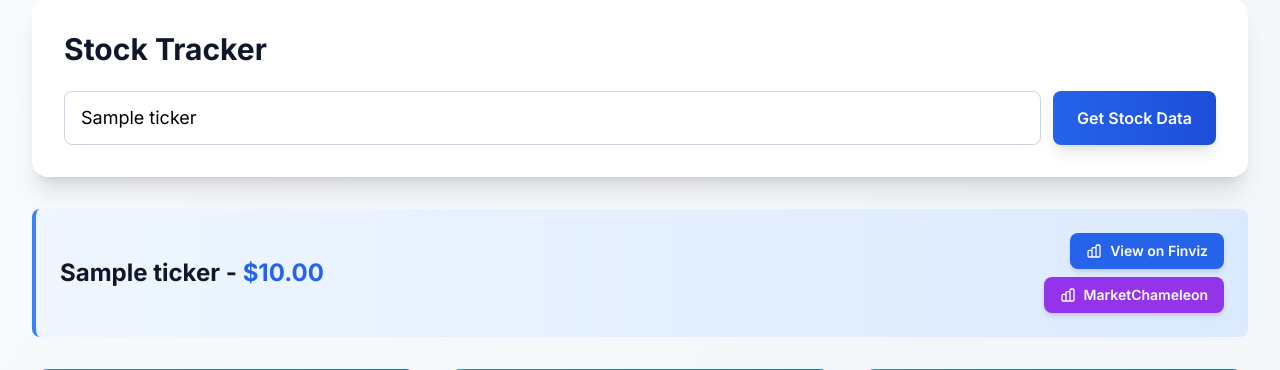
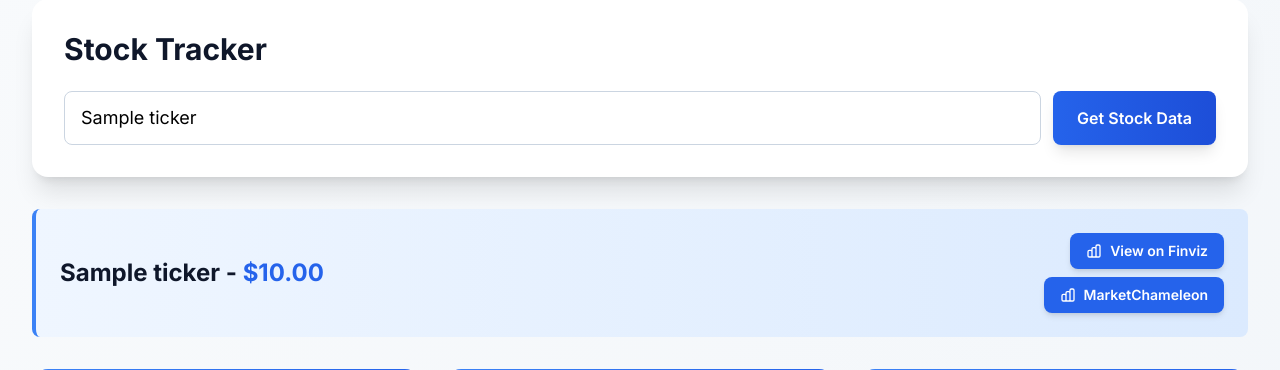
Before and after one commit to n1ecC/ticker-change, a Flask app: template templates/stock.html in a window 1280 px wide. Shown: the part 97-467 px from the top of the page. Run offline with Flask 3, Linux system fonts and the light colour scheme; the template is opened without the code that fills it: most values are stand-ins (such as "Sample title", 1, 10 or a date in 2020); some libraries are stand-ins or nearby versions.

Commit message:
Changed marketchameleon button

```diff
--- a/templates/stock.html
+++ b/templates/stock.html
@@ -34,7 +34,7 @@
                 View on Finviz
             </a>
             <a href="https://marketchameleon.com/Overview/{{ data.ticker }}/Summary/" target="_blank" rel="noopener noreferrer"
-               class="inline-flex items-center justify-center gap-2 px-4 py-2 bg-purple-600 hover:bg-purple-700 text-white text-sm font-semibold rounded-lg transition shadow-md hover:shadow-lg whitespace-nowrap">
+               class="inline-flex items-center justify-center gap-2 px-4 py-2 bg-blue-600 hover:bg-blue-700 text-white text-sm font-semibold rounded-lg transition shadow-md hover:shadow-lg whitespace-nowrap">
                 <svg class="w-4 h-4" fill="none" stroke="currentColor" viewBox="0 0 24 24">
                     <path stroke-linecap="round" stroke-linejoin="round" stroke-width="2" d="M9 19v-6a2 2 0 00-2-2H5a2 2 0 00-2 2v6a2 2 0 002 2h2a2 2 0 002-2zm0 0V9a2 2 0 012-2h2a2 2 0 012 2v10m-6 0a2 2 0 002 2h2a2 2 0 002-2m0 0V5a2 2 0 012-2h2a2 2 0 012 2v14a2 2 0 01-2 2h-2a2 2 0 01-2-2z"></path>
                 </svg>
```
